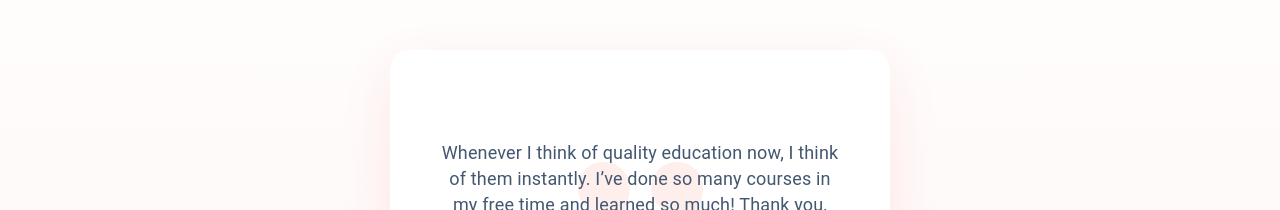
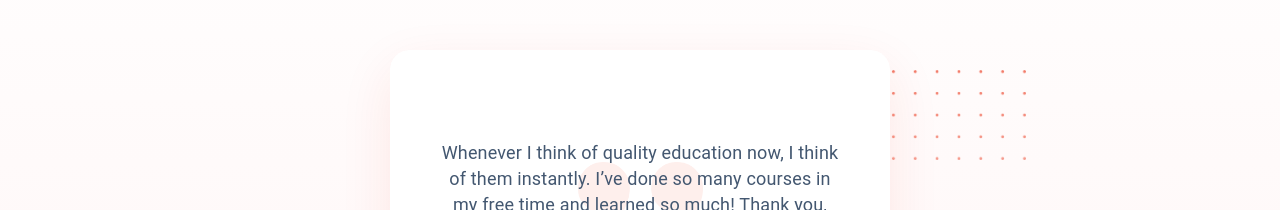
Before and after one commit to tawsifhye/firstaid-learnig-redux, a React (Create React App) app: page / in a window 1280 px wide. Shown: the part 2554-2764 px from the top of the page. Built offline with nearby package versions, Linux system fonts and the light colour scheme.

Commit message:
Folder Structure Modified

```diff
--- a/src/App.js
+++ b/src/App.js
@@ -1,22 +1,14 @@
 import DataProvider from "./Context/DataProvider";
-import Courses from "./Components/Courses";
-import FreeResources from "./Components/FreeResources";
-import Hero from "./Components/Hero";
-import Navbar from "./Components/Navbar";
-import TipsSection from "./Components/TipsSection";
-import StudentReviewSection from "./Components/StudentReviewSection";
+import Home from "./Components/Home/Home";
+import Navbar from "./Components/shared/Navbar";
 
 function App() {
   return (
     <div>
       <DataProvider>
         <Navbar />
-        <Hero />
-        <Courses />
-        <FreeResources />
-        <TipsSection />
-        <StudentReviewSection />
-        <TipsSection />
+        <Home />
+
       </DataProvider>
 
     </div>
--- a/src/Components/CourseCard.js
+++ b/src/Components/Home/CourseCard.js
@@ -2,7 +2,7 @@ import { Box } from '@mui/system';
 import React from 'react';
 import PeopleIcon from '@mui/icons-material/People';
 import MilitaryTechIcon from '@mui/icons-material/MilitaryTech';
-import TagLine from './shared/Tagline';
+import TagLine from '../shared/Tagline';
 import { Button, Typography } from '@mui/material';
 import ShoppingCartIcon from '@mui/icons-material/ShoppingCart';
 import StarIcon from '@mui/icons-material/Star';
--- a/src/Components/FreeResources.js
+++ b/src/Components/Home/FreeResources.js
@@ -1,9 +1,9 @@
 import React, { useEffect, useState } from 'react';
 import { Box } from '@mui/system';
 import { Container, Grid } from '@mui/material';
-import Tagline from './shared/Tagline';
-import Content from './shared/Content';
-import SharedCard from './shared/SharedCard';
+import Tagline from '../shared/Tagline';
+import Content from '../shared/Content';
+import SharedCard from '../shared/SharedCard';
 
 
 
@@ -31,8 +31,8 @@ const FreeResources = () => {
                 <Grid container spacing={{ xs: 2 }} columns={{ xs: 4, sm: 8, md: 12 }}>
                     {
                         freeResources.map(resource => (
-                            <Grid item xs={2} sm={4} md={3} xl={3} >
-                                <SharedCard key={resource?.id} resource={resource} />
+                            <Grid key={resource?.id} item xs={2} sm={4} md={3} xl={3} >
+                                <SharedCard resource={resource} />
                             </Grid>
                         ))
                     }
--- /dev/null
+++ b/src/Components/Home/Home.js
@@ -0,0 +1,20 @@
+import React from 'react';
+import Courses from './Courses';
+import FreeResources from './FreeResources';
+import Hero from './Hero';
+import StudentReviewSection from './StudentReviewSection';
+import TipsSection from './TipsSection';
+
+const Home = () => {
+    return (
+        <div>
+            <Hero />
+            <Courses />
+            <FreeResources />
+            <TipsSection />
+            <StudentReviewSection />
+        </div>
+    );
+};
+
+export default Home;
--- a/src/Components/LoginModal.js
+++ b/src/Components/Home/LoginModal.js
@@ -1,8 +1,8 @@
 import { Box, Modal, TextField, Typography } from '@mui/material';
 import React from 'react';
-import AuthenticationButton from './shared/AuthenticationButton';
-import google_icon from '../images/google-icon.png';
-import facebook_icon from '../images/facebook-icon.png';
+import AuthenticationButton from '../shared/AuthenticationButton';
+import google_icon from '../../images/google-icon.png';
+import facebook_icon from '../../images/facebook-icon.png';
 import CloseIcon from '@mui/icons-material/Close';
 
 const Styles = {
--- a/src/Components/StudentReviewSection.js
+++ b/src/Components/Home/StudentReviewSection.js
@@ -1,10 +1,10 @@
 import { Box, Card, Container, Typography } from '@mui/material';
 import React from 'react';
-import Tagline from './shared/Tagline';
-import quote from '../images/quote.png'
-import dot_bg from '../images/dot-bg.png'
-import Content from './shared/Content';
-import Carousel from './shared/Carousel';
+import Tagline from '../shared/Tagline';
+import quote from '../../images/quote.png'
+import dot_bg from '../../images/dot-bg.png'
+import Content from '../shared/Content';
+import Carousel from '../shared/Carousel';
 import ArrowRightAltIcon from '@mui/icons-material/ArrowRightAlt';
 const reviews = [
     {
@@ -45,7 +45,7 @@ const StudentReviewSection = () => {
                     <Carousel sliderRef={sliderRef} slidesToShow={1} slidesToScroll={1}
 
                         content={reviews.map(data => (
-                            <Card id={data?.id} sx={{
+                            <Card id={data.id} sx={{
                                 maxWidth: 400,
                                 minWidth: 275,
                                 boxShadow: '0px 18px 52.8537px rgba(234, 46, 16, 0.09)',
@@ -99,6 +99,17 @@ const StudentReviewSection = () => {
                         }}
                         src={dot_bg}
                     />
+                    <Box
+                        component="img"
+                        sx={{
+                            top: '90px',
+                            right: '190px',
+                            width: '200px',
+                            position: 'absolute',
+                            zIndex: -1
+                        }}
+                        src={dot_bg}
+                    />
                 </Box>
             </Container>
         </Box>
--- a/src/Components/Navbar.js
+++ b/src/Components/shared/Navbar.js
@@ -3,9 +3,9 @@ import { Box } from '@mui/system';
 import MenuIcon from '@mui/icons-material/Menu';
 import SearchIcon from '@mui/icons-material/Search';
 import React, { useState } from 'react';
-import logo from '../images/logo.png'
-import PrimaryButton from './shared/PrimaryButton';
-import LoginModal from './LoginModal';
+import logo from '../../images/logo.png'
+import PrimaryButton from './PrimaryButton';
+import LoginModal from '../Home/LoginModal';
 
 const Styles = {
     navlink: {
```
Also changed, not shown: src/Components/Home/Courses.js (renamed from src/Components/Courses.js, +5 -5 lines), src/Components/Home/Hero.js (renamed from src/Components/Hero.js, +7 -7 lines), src/Components/Home/TipsSection.js (renamed from src/Components/TipsSection.js, +5 -5 lines).
